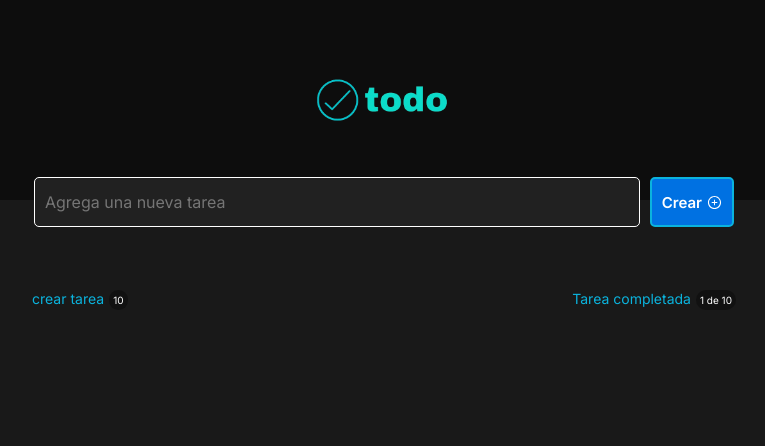
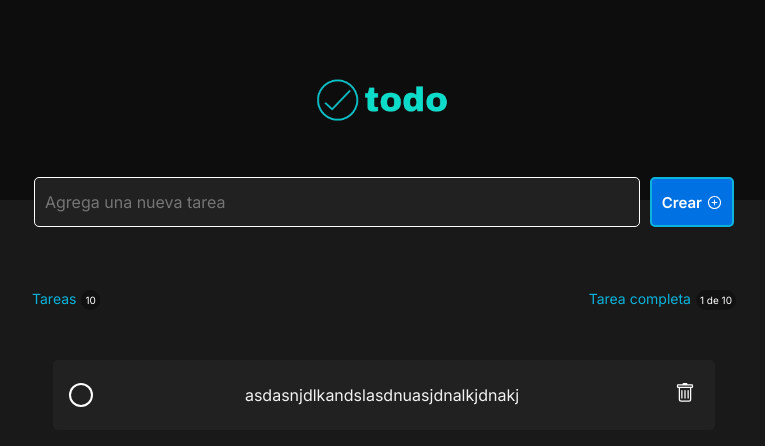
Before and after one commit to Galartza/ReactTodoApp, a React (Vite) app: page / in a window 1280 px wide. Shown: the top 446 px of the page, without its empty margins (256-1021 px from the left). Built offline with nearby package versions, Linux system fonts and the light colour scheme.

Commit message:
add components.0.1

```diff
--- a/src/App.jsx
+++ b/src/App.jsx
@@ -1,12 +1,15 @@
+import { useState } from "react"
 import { Header } from "./components/Header/header"
-import { Task } from "./components/Tasks/tasks"
+import { Task } from "./components/Task/task"
+import { Tasks } from "./components/Tasks/tasks"
 
 
 function App() {
-
+const {task, setTasks } = useState([]);
   return (
     <>
       <Header />
+      <Tasks />
       <Task />
     </>
   )
--- a/src/components/Header/header.jsx
+++ b/src/components/Header/header.jsx
@@ -10,7 +10,7 @@ export function Header() {
             <img src={imgLogo} className='logo' />
 
             <form className='form'>
-                <input placeholder="Agrega una nueva tarea" class="input" name="text" type="text" />
+                <input placeholder="Agrega una nueva tarea" class="input" name="text" type="text"  />
                 <button className='button'>
                     Crear
                     <AiOutlinePlusCircle />
--- a/src/components/Task/task.css
+++ b/src/components/Task/task.css
@@ -0,0 +1,69 @@
+.task {
+    width: 100%;
+    max-width: 736px;
+    margin: 0 auto;
+    margin-top: 50px;
+    display: flex;
+    justify-content: center;
+}
+.container-task {
+    display: flex;
+    width: 90%;
+    height: 70px;
+    align-items: center;
+    justify-content: space-between;
+    background: #212121;
+    padding: 0 18px;
+    border-radius: 5px;
+    margin: 0 1rem;
+}
+
+.clear {
+    clear: both;
+  }
+
+  .checkBox {
+    display: block;
+    cursor: pointer;
+    width: 20px;
+    height: 20px;
+    border: 3px solid rgba(255, 255, 255, 0);
+    border-radius: 10px;
+    position: relative;
+    overflow: hidden;
+    box-shadow: 0px 0px 0px 2px #fff;
+  }
+
+  .checkBox div {
+    width: 30px;
+    height: 30px;
+    background-color: #0071e2;
+    top: -52px;
+    left: -52px;
+    position: absolute;
+    transform: rotateZ(45deg);
+    z-index: 100;
+  }
+
+  .checkBox input[type=checkbox]:checked + div {
+    left: -10px;
+    top: -10px;
+  }
+
+  .checkBox input[type=checkbox] {
+    position: absolute;
+    left: 50px;
+    visibility: hidden;
+  }
+
+  .transition {
+    transition: 500ms ease;
+  }
+
+.deleteButton {
+    border: none;
+    background: none;
+    color: #fff;
+    font-size: 20px;
+    padding: 2px;
+}
--- a/src/components/Task/task.jsx
+++ b/src/components/Task/task.jsx
@@ -0,0 +1,29 @@
+import React from 'react'
+import { BsTrash } from "react-icons/bs";
+
+import './task.css'
+
+export function Task() {
+    return (
+        <section className='task'>
+            <div className='container-task'>
+                <div class="content">
+                    <label class="checkBox">
+                        <input id="ch1" type="checkbox" />
+                        <div class="transition"></div>
+                    </label>
+                </div>
+
+                <p className='text-task'>
+                asdasnjdlkandslasdnuasjdnalkjdnakj
+                </p>
+
+                <button className='deleteButton'>
+                    <BsTrash />
+                </button>
+            </div>
+        </section>
+
+
+    )
+}
--- a/src/components/Tasks/tasks.jsx
+++ b/src/components/Tasks/tasks.jsx
@@ -1,16 +1,16 @@
 import React from 'react'
 import './tasks.css'
 
-export function Task () {
+export function Tasks () {
   return (
     <section className='tasks'>
         <div className='container-valores'>
             <div>
-                <p>crear tarea</p>
+                <p>Tareas</p>
                 <span>10</span>
             </div>
             <div>
-                <p>Tarea completada</p>
+                <p>Tarea completa</p>
                 <span>1 de 10</span>
             </div>
         </div>
```
